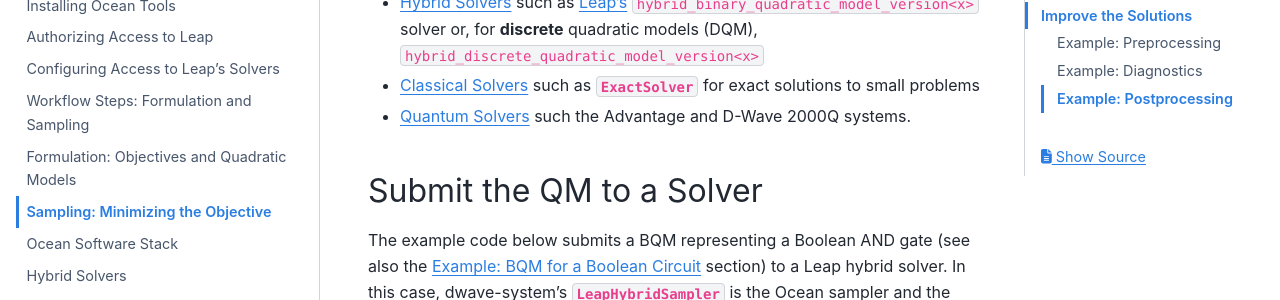
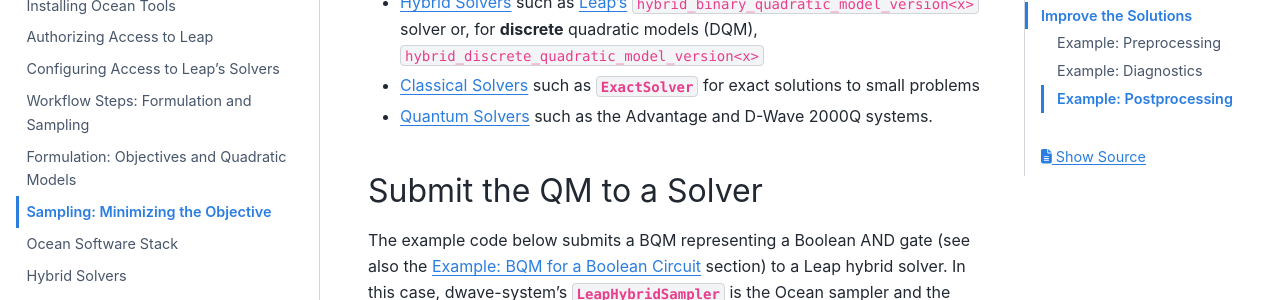
Before and after one commit to dwavesystems/dwave-ocean-sdk, a Sphinx documentation site: the page built from docs/overview/samplers.rst, in a window 1280 px wide and 900 px high, scrolled down 503 px. Shown: the part 154-454 px from the top of the window. Built offline with Sphinx 7.4.7 and the PyData theme 0.15.4, drawn with Linux system fonts in a browser that asks for light colours; pages that are not in the unit, such as notebooks, are missing from menus.

```diff
--- a/docs/overview/samplers.rst
+++ b/docs/overview/samplers.rst
@@ -22,7 +22,7 @@ compute resources (:term:`solver`\ s) of different types:
   quadratic models (:term:`DQM`), ``hybrid_discrete_quadratic_model_version<x>``
 * :ref:`using_cpu` such as :class:`~dimod.reference.samplers.ExactSolver` for
   exact solutions to small problems
-* :ref:`using_qpu` such the Advantage and D-Wave 2000Q systems.
+* :ref:`using_qpu` such as the Advantage and D-Wave 2000Q systems.
 
 .. _submitting:
 
```
